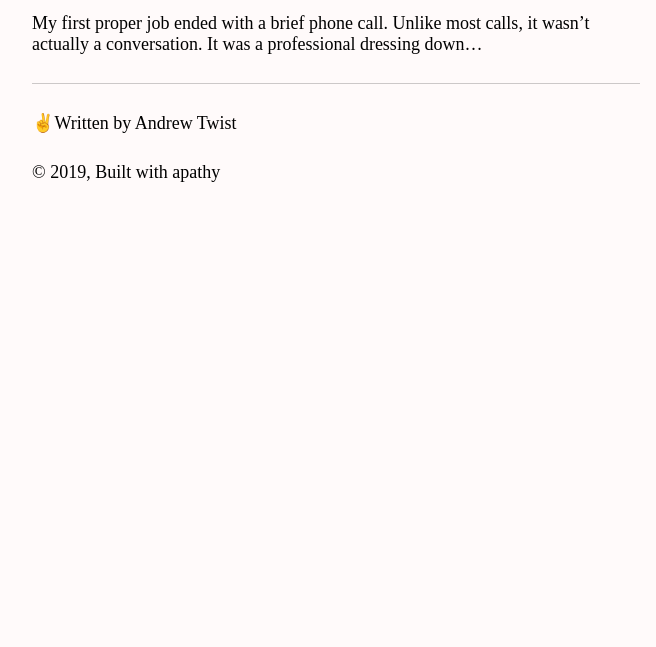
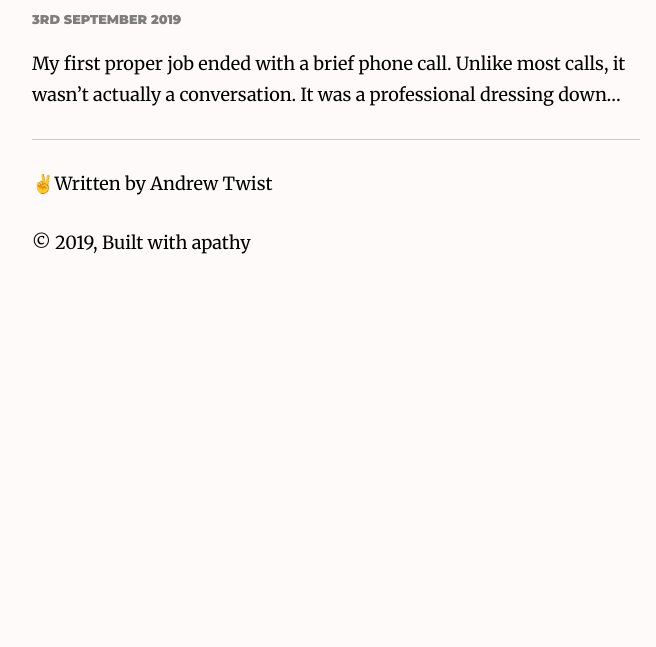
Before and after one commit to andrewtwist90/andrewtwist90.github.io, a plain HTML site: page index.html in a window 1280 px wide. Shown: the part 153-800 px from the top of the page, without its empty margins (304-960 px from the left). Drawn offline with Linux system fonts and the light colour scheme.

Commit message:
font fix

```diff
--- a/css/twist.css
+++ b/css/twist.css
@@ -1,7 +1,7 @@
 
 
 html {
-    font: 100%/1.75 'Merriweather''Georgia',serif;
+    font: 100%/1.75 'Merriweather','Georgia',serif;
     box-sizing: border-box;
     overflow-y: scroll;
 }
```
